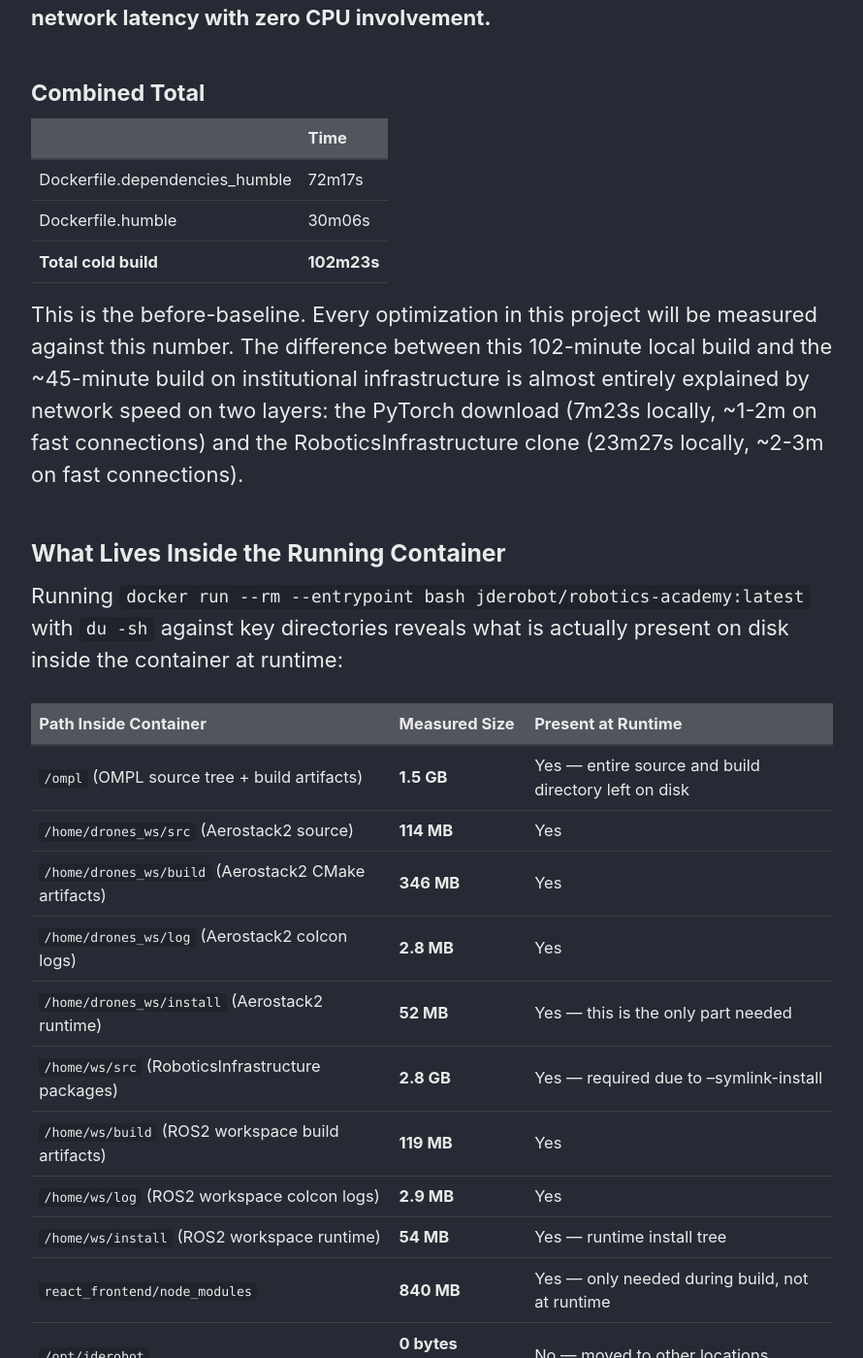
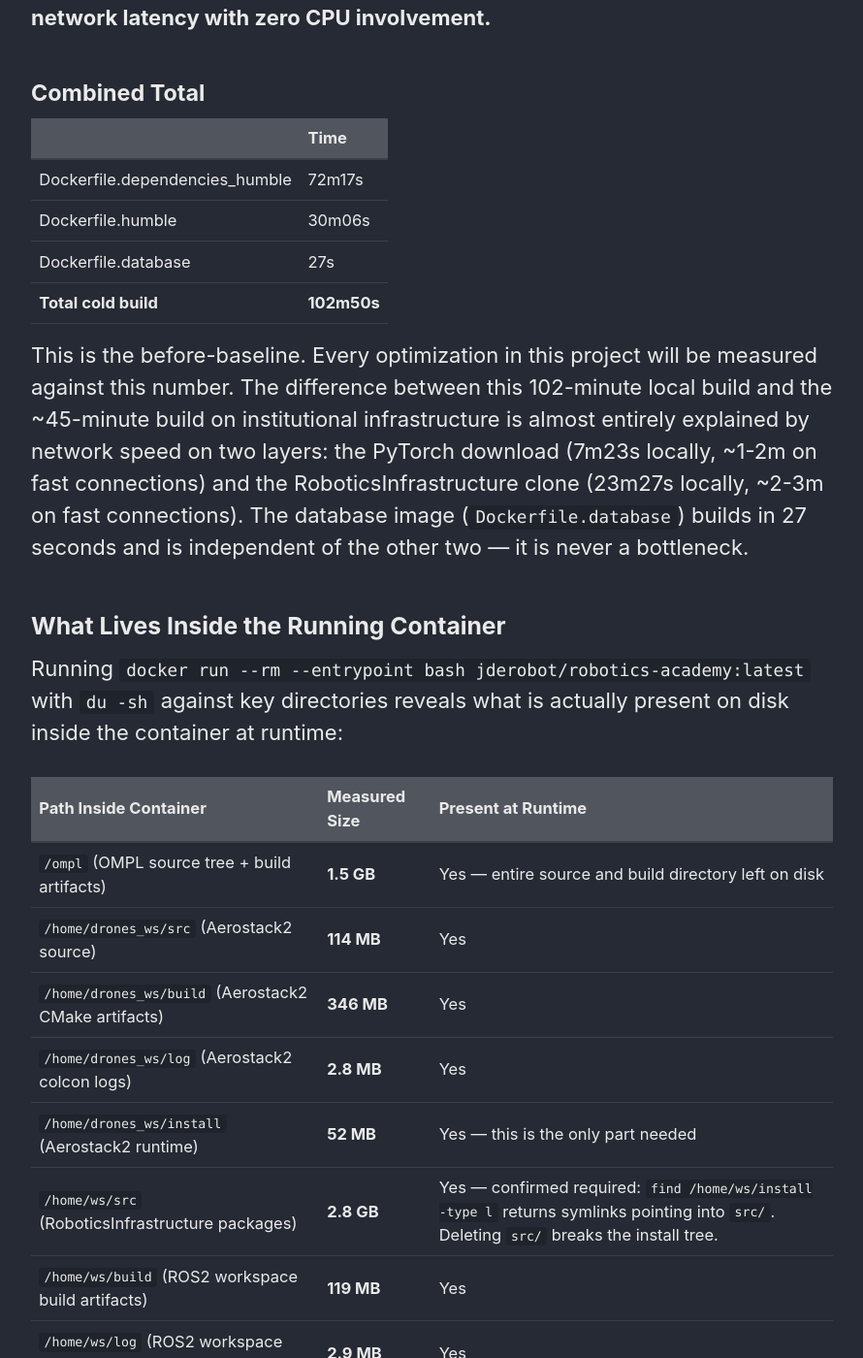
Before and after one commit to TheRoboticsClub/gsoc2026-Kartik_Jangid, a Jekyll site: the page built from docs/_posts/2026-05-19-community-bonding-weeks-1-and-2.md, in a window 1280 px wide and 1400 px high, scrolled down 9814 px. Shown: the whole window at 97% size, without its empty margins (290-1180 px from the left). Built offline with Jekyll 4.4.1, drawn with Linux system fonts in a browser that asks for light colours; cached includes are drawn as plain includes.

Commit message:
Added time of the database docker image

```diff
--- a/docs/_posts/2026-05-19-community-bonding-weeks-1-and-2.md
+++ b/docs/_posts/2026-05-19-community-bonding-weeks-1-and-2.md
@@ -189,7 +189,8 @@ This is pure network latency with zero CPU involvement.**
 |---|---|
 | Dockerfile.dependencies_humble | 72m17s |
 | Dockerfile.humble | 30m06s |
-| **Total cold build** | **102m23s** |
+| Dockerfile.database | 27s |
+| **Total cold build** | **102m50s** |
 
 This is the before-baseline. Every optimization in this project will
 be measured against this number. The difference between this 102-minute
@@ -197,6 +198,8 @@ local build and the ~45-minute build on institutional infrastructure is
 almost entirely explained by network speed on two layers: the PyTorch
 download (7m23s locally, ~1-2m on fast connections) and the
 RoboticsInfrastructure clone (23m27s locally, ~2-3m on fast connections).
+The database image (`Dockerfile.database`) builds in 27 seconds
+and is independent of the other two — it is never a bottleneck.
 
 
 ### What Lives Inside the Running Container
@@ -210,7 +213,7 @@ Running `docker run --rm --entrypoint bash jderobot/robotics-academy:latest` wit
 | `/home/drones_ws/build` (Aerostack2 CMake artifacts) | **346 MB** | Yes |
 | `/home/drones_ws/log` (Aerostack2 colcon logs) | **2.8 MB** | Yes |
 | `/home/drones_ws/install` (Aerostack2 runtime) | **52 MB** | Yes — this is the only part needed |
-| `/home/ws/src` (RoboticsInfrastructure packages) | **2.8 GB** | Yes — required due to --symlink-install |
+| `/home/ws/src` (RoboticsInfrastructure packages) | **2.8 GB** | Yes — confirmed required: `find /home/ws/install -type l` returns symlinks pointing into `src/`. Deleting `src/` breaks the install tree. |
 | `/home/ws/build` (ROS2 workspace build artifacts) | **119 MB** | Yes |
 | `/home/ws/log` (ROS2 workspace colcon logs) | **2.9 MB** | Yes |
 | `/home/ws/install` (ROS2 workspace runtime) | **54 MB** | Yes — runtime install tree |
```
